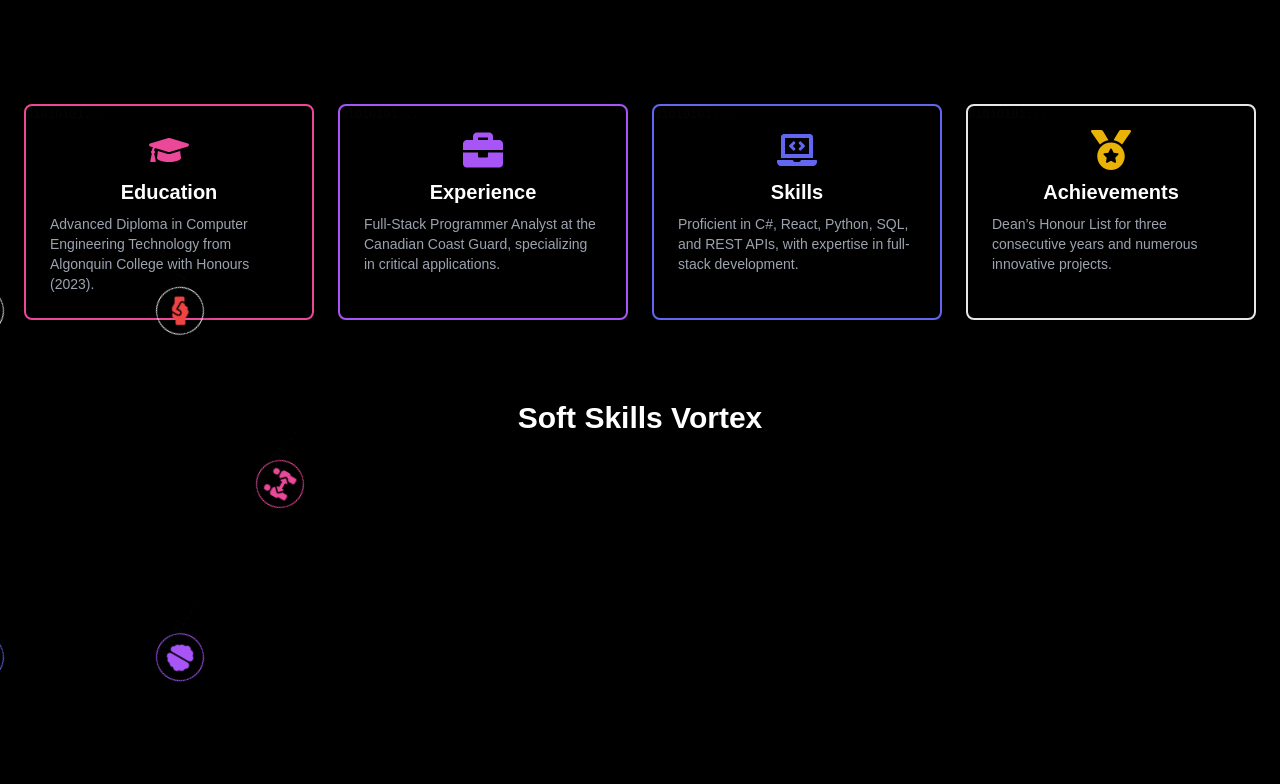
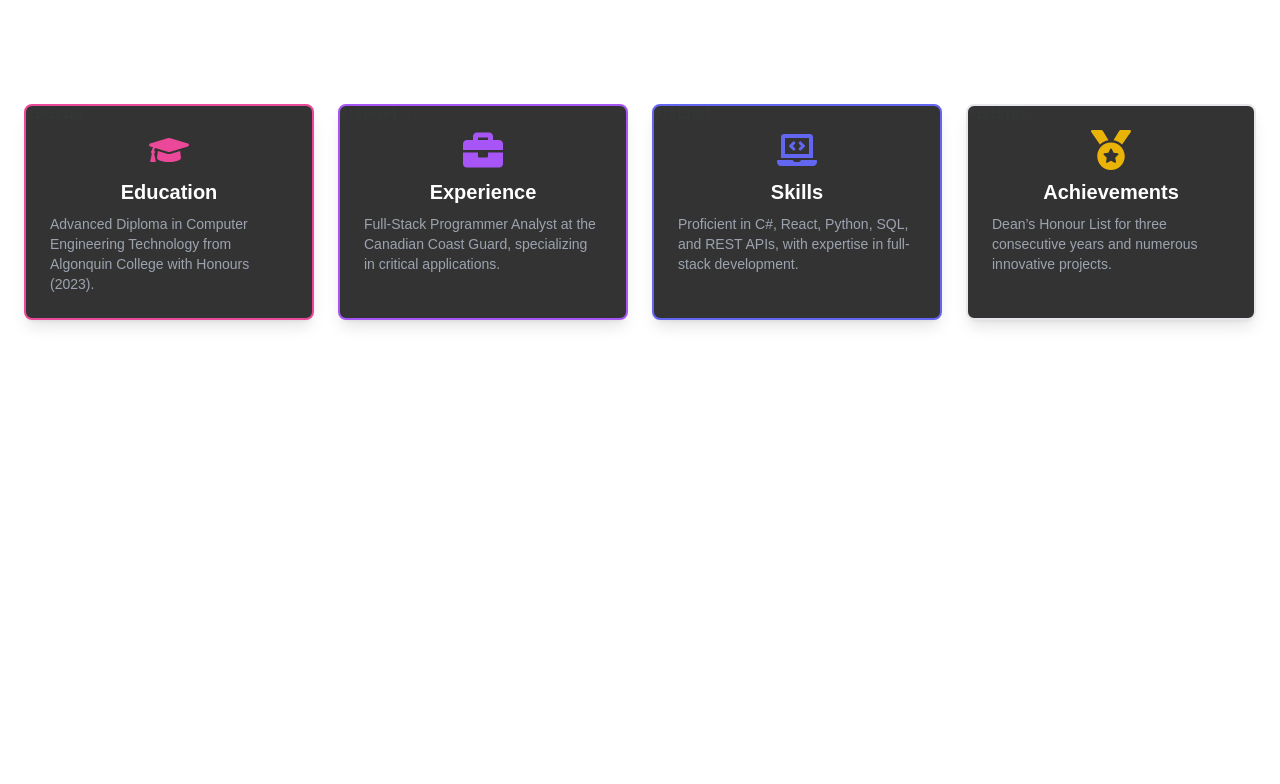
Before and after one commit to ParsaDera-AC/parsa-dev, a Next.js app: page / in a window 1280 px wide. Shown: the part 856-1640 px from the top of the page. Built offline with nearby package versions, Linux system fonts and the light colour scheme.

Commit message:
small fixes

```diff
--- a/app/globals.css
+++ b/app/globals.css
@@ -20,7 +20,6 @@ body {
   color: var(--foreground);
   background: var(--background);
   font-family: Arial, Helvetica, sans-serif;
-  cursor: url('/spaceship.png'), url('/spaceship.cur'), auto;
 }
 
 /* VS Code-inspired code styling for typing (blinking cursor on right) */
--- a/components/AboutMe.js
+++ b/components/AboutMe.js
@@ -3,10 +3,6 @@
 import { useState } from "react";
 import { motion, AnimatePresence } from "framer-motion"; // For dynamic animations
 import {
-  FaPeopleArrows,
-  FaBrain,
-  FaHandsHelping,
-  FaChalkboardTeacher,
   FaGraduationCap,
   FaBriefcase,
   FaLaptopCode,
@@ -51,45 +47,6 @@ const AboutMe = () => {
     },
   ];
 
-  const softSkills = [
-    {
-      icon: <FaPeopleArrows size={28} className="text-pink-500" />,
-      label: "Effective Communication",
-      color: "pink-500",
-      angle: (Math.PI / 3) * 0, // 0 degrees for vortex
-    },
-    {
-      icon: <FaBrain size={28} className="text-purple-500" />,
-      label: "Critical Thinking",
-      color: "purple-500",
-      angle: (Math.PI / 3) * 1, // 60 degrees
-    },
-    {
-      icon: <FaHandsHelping size={28} className="text-indigo-500" />,
-      label: "Team Collaboration",
-      color: "indigo-500",
-      angle: (Math.PI / 3) * 2, // 120 degrees
-    },
-    {
-      icon: <FaChalkboardTeacher size={28} className="text-yellow-500" />,
-      label: "Mentorship & Leadership",
-      color: "yellow-500",
-      angle: (Math.PI / 3) * 3, // 180 degrees
-    },
-    {
-      icon: <FaBrain size={28} className="text-green-500" />,
-      label: "Adaptability",
-      color: "green-500",
-      angle: (Math.PI / 3) * 4, // 240 degrees
-    },
-    {
-      icon: <FaHandsHelping size={28} className="text-red-500" />,
-      label: "Problem Solving",
-      color: "red-500",
-      angle: (Math.PI / 3) * 5, // 300 degrees
-    },
-  ];
-
   // Function to generate quantum variants with index
   const getQuantumVariants = (index, color) => ({
     initial: { opacity: 0, x: -50, scale: 0.8 },
@@ -111,40 +68,6 @@ const AboutMe = () => {
     },
     glitch: {
       x: [index * 2, -(index * 2), 0],
-      color: [
-        `#${color === "pink-500" ? "ec4899" : color === "purple-500" ? "8b5cf6" : color === "indigo-500" ? "4f46e5" : color === "yellow-500" ? "e6db74" : color === "green-500" ? "22c55e" : "ef4444"}`,
-        "#ffffff",
-        `#${color === "pink-500" ? "ec4899" : color === "purple-500" ? "8b5cf6" : color === "indigo-500" ? "4f46e5" : color === "yellow-500" ? "e6db74" : color === "green-500" ? "22c55e" : "ef4444"}`,
-      ],
-      transition: { duration: 0.1, repeat: 2, repeatType: "mirror" },
-    },
-  });
-
-  // Function to generate glitch vortex variants with angle
-  const getGlitchVortexVariants = (angle, color) => ({
-    initial: { opacity: 0, scale: 0.8 },
-    animate: {
-      opacity: 1,
-      scale: 1,
-      x: 200 * Math.cos(angle),
-      y: 200 * Math.sin(angle),
-      rotate: 360,
-      transition: {
-        x: { repeat: Infinity, duration: 8, ease: "linear" },
-        y: { repeat: Infinity, duration: 8, ease: "linear" },
-        rotate: { repeat: Infinity, duration: 8, ease: "linear" },
-        opacity: { duration: 0.5 },
-        scale: { duration: 0.5 },
-      },
-    },
-    hover: {
-      scale: 1.2,
-      boxShadow: `0 0 20px #${color === "pink-500" ? "ec4899" : color === "purple-500" ? "8b5cf6" : color === "indigo-500" ? "4f46e5" : color === "yellow-500" ? "e6db74" : color === "green-500" ? "22c55e" : "ef4444"}`,
-      transition: { duration: 0.3 },
-    },
-    glitch: {
-      x: [200 * Math.cos(angle) + 10, 200 * Math.cos(angle) - 10, 200 * Math.cos(angle)],
-      y: [200 * Math.sin(angle) + 10, 200 * Math.sin(angle) - 10, 200 * Math.sin(angle)],
       color: [
         `#${color === "pink-500" ? "ec4899" : color === "purple-500" ? "8b5cf6" : color === "indigo-500" ? "4f46e5" : color === "yellow-500" ? "e6db74" : color === "green-500" ? "22c55e" : "ef4444"}`,
         "#ffffff",
@@ -178,8 +101,9 @@ const AboutMe = () => {
   return (
     <section
       id="about"
-      className="relative min-h-screen py-16 bg-black overflow-hidden"
+      className="relative min-h-screen py-16 bg-transparent overflow-hidden"
     >
+
       {/* Content */}
       <div className="container mx-auto px-6 relative z-10">
         {/* Pulsating Title with Digital Noise */}
@@ -257,67 +181,6 @@ const AboutMe = () => {
             </motion.div>
           ))}
         </div>
-
-        {/* Glitching Soft Skills Vortex */}
-        <div className="mt-12 bg-black/80 p-8 rounded-lg shadow-lg">
-          <motion.h3
-            className="text-3xl font-bold text-center text-white mb-6"
-            initial={{ opacity: 0, y: 20 }}
-            animate={{ opacity: 1, y: 0 }}
-            transition={{ delay: 0.5, duration: 0.5 }}
-          >
-            Soft Skills Vortex
-          </motion.h3>
-          <div className="relative h-64">
-            {softSkills.map((skill, index) => (
-              <motion.div
-                key={index}
-                className="absolute"
-                custom={skill.angle}
-                variants={getGlitchVortexVariants(skill.angle, skill.color)}
-                initial="initial"
-                animate={["animate", "glitch"]}
-                whileHover="hover"
-                onMouseEnter={() => {
-                  setHoveredCard(`soft-${index}`);
-                  // Trigger glitch on hover
-                  document.getElementById(`skill-${index}`).classList.add("glitch");
-                  setTimeout(() => document.getElementById(`skill-${index}`).classList.remove("glitch"), 300);
-                }}
-                onMouseLeave={() => setHoveredCard(null)}
-                id={`skill-${index}`}
-              >
-                <div className={`flex items-center justify-center w-12 h-12 rounded-full bg-${skill.color}/20 border border-${skill.color} shadow-lg`}>
-                  {skill.icon}
-                </div>
-                <AnimatePresence>
-                  {hoveredCard === `soft-${index}` && (
-                    <motion.div
-                      initial={{ opacity: 0, y: 10 }}
-                      animate={{ opacity: 1, y: 0 }}
-                      exit={{ opacity: 0, y: 10 }}
-                      className="absolute -top-12 left-1/2 -translate-x-1/2 bg-black/80 rounded-lg p-2 text-white text-xs shadow-lg"
-                    >
-                      {skill.label}
-                    </motion.div>
-                  )}
-                </AnimatePresence>
-                <motion.div
-                  className="absolute inset-0"
-                  initial={{ opacity: 0 }}
-                  animate={{
-                    opacity: [0, 0.05, 0],
-                    transition: { duration: 0.3, repeat: Infinity, repeatType: "reverse" },
-                  }}
-                >
-                  <span className="text-green-400 text-xs font-mono absolute animate-matrix">
-                    01010101...
-                  </span>
-                </motion.div>
-              </motion.div>
-            ))}
-          </div>
-        </div>
       </div>
     </section>
   );
--- a/components/Hero.js
+++ b/components/Hero.js
@@ -1,39 +1,12 @@
 "use client";
 
 import React from "react";
-import { motion } from "framer-motion"; // For animations
-import Particles from "react-tsparticles"; // For particles
-import { loadFull } from "tsparticles";
-import { TypeAnimation } from "react-type-animation"; // For typewriter effect
-import { FaPlay } from "react-icons/fa"; // For play button
+import { motion } from "framer-motion";
+import SnowBackground from "./SnowBackground";
+import { TypeAnimation } from "react-type-animation";
+import { FaPlay } from "react-icons/fa";
 
 const Hero = ({ isDarkMode }) => {
-  // Particle initialization
-  const particlesInit = async (main) => {
-    await loadFull(main);
-  };
-
-  // Dynamic particle options based on theme
-  const snowParticlesOptions = {
-    background: {
-      color: { value: isDarkMode ? "#1a202c" : "#ffffff" }, // Tailwind gray-800 for dark, white for light
-    },
-    particles: {
-      number: { value: 50, density: { enable: true, value_area: 800 } }, // Reduced density
-      color: { value: isDarkMode ? "#d1d5db" : "#6b7280" }, // Gray-300 for dark, Gray-500 for light
-      shape: { type: "circle" },
-      opacity: { value: 0.6, random: true }, // Slightly less intense
-      size: { value: 3, random: true },
-      move: { enable: true, speed: 0.5, direction: "bottom", out_mode: "out" }, // Slower movement
-    },
-    interactivity: {
-      events: { onhover: { enable: true, mode: "repulse" } },
-      modes: { repulse: { distance: 100, duration: 0.4 } },
-    },
-    retina_detect: true,
-  };
-
-  // Full Python code as plain text (no syntax highlighting)
   const pythonCode = `#!/usr/bin/env python3
 # Full-Stack Developer Portfolio
 
@@ -77,13 +50,8 @@ print(project.describe())`;
 
   return (
     <section className="relative min-h-screen flex items-center justify-center overflow-hidden">
-      {/* Snow Particles */}
-      <Particles
-        id="tsparticles"
-        init={particlesInit}
-        options={snowParticlesOptions}
-        className="absolute inset-0 z-0"
-      />
+      {/* Snow Particles (Reused Component) */}
+      <SnowBackground />
 
       {/* Hero Content */}
       <div className="relative z-10 text-center px-4 sm:px-6">
--- a/components/Skills.js
+++ b/components/Skills.js
@@ -54,7 +54,7 @@ const SkillsSection = () => {
   return (
     <section
       id="skills"
-      className="relative min-h-screen py-16 bg-black text-white overflow-hidden"
+      className="relative min-h-screen py-16 bg-transparent text-white overflow-hidden"
     >
       {/* Content */}
       <div className="container mx-auto px-8 relative z-10">
--- /dev/null
+++ b/components/SnowBackground.js
@@ -0,0 +1,41 @@
+"use client";
+
+import React from "react";
+import Particles from "react-tsparticles";
+import { loadFull } from "tsparticles";
+
+const SnowBackground = () => {
+  const particlesInit = async (main) => {
+    await loadFull(main);
+  };
+
+  const snowParticlesOptions = {
+    background: {
+      color: { value: "#000000" },
+    },
+    particles: {
+      number: { value: 100, density: { enable: true, value_area: 800 } },
+      color: { value: "#ffffff" },
+      shape: { type: "circle" },
+      opacity: { value: 0.7, random: true },
+      size: { value: 3, random: true },
+      move: { enable: true, speed: 1, direction: "bottom", out_mode: "out" },
+    },
+    interactivity: {
+      events: { onhover: { enable: true, mode: "repulse" } },
+      modes: { repulse: { distance: 100, duration: 0.4 } },
+    },
+    retina_detect: true,
+  };
+
+  return (
+    <Particles
+      id="tsparticles"
+      init={particlesInit}
+      options={snowParticlesOptions}
+      className="absolute inset-0 z-0"
+    />
+  );
+};
+
+export default SnowBackground;
```
Also changed, not shown: 1 other file (tests, documents, lock files or other folders).
